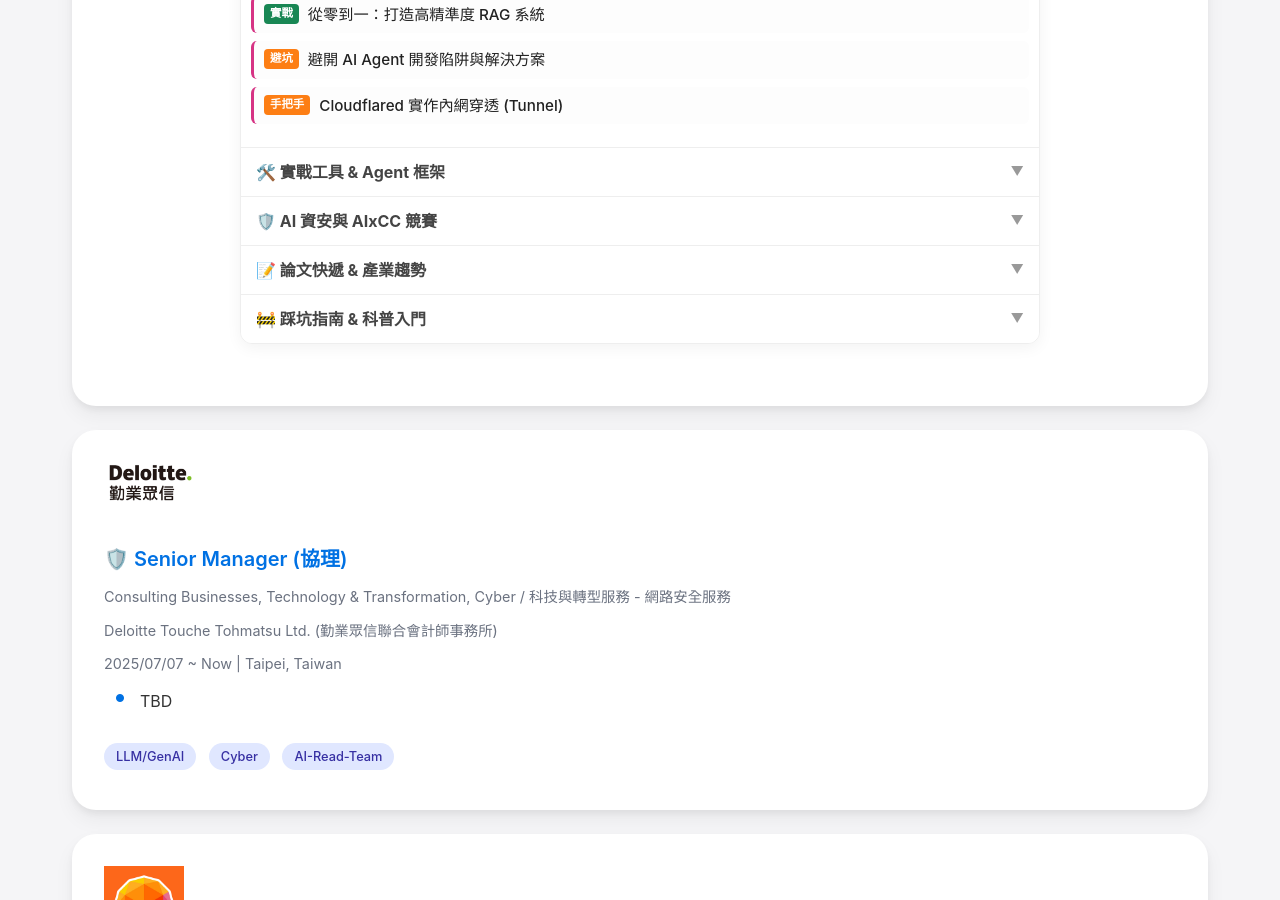
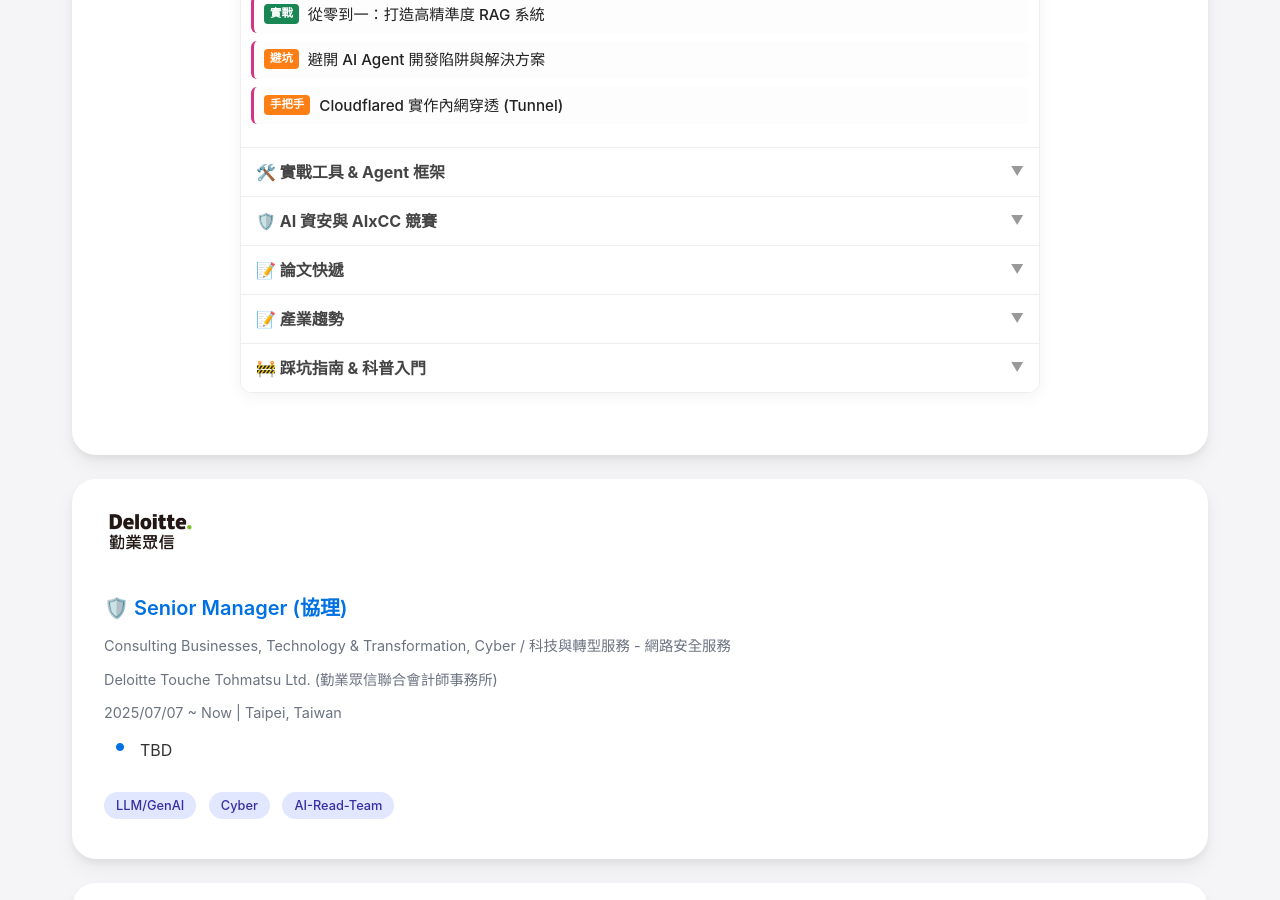
Before and after one commit to Deep-Learning-101/TonTon, a Jekyll site: the page index.html, which Jekyll copies as it is, in a window 1280 px wide and 900 px high, scrolled down 2973 px. Built offline with Jekyll 4.4.1, drawn with Linux system fonts in a browser that asks for light colours; nearby versions of some CDN libraries.

Commit message:
OpenClaw(MoltBot/Clawdbot)

```diff
--- a/index.html
+++ b/index.html
@@ -740,6 +740,7 @@
       <span class="arrow">▼</span>
     </summary>
     <div class="section-content">
+      <a href="https://deep-learning-101.github.io/Agent/OpenClaw-Moltbot.-Clawdbot" class="sidebar-link">OpenClaw(MoltBot/Clawdbot)這麼火，您焦慮嗎？</a>
       <a href="https://deep-learning-101.github.io/Blog/Dify-Coze-n8n-AutoGen-LangChain" class="sidebar-link">Dify, Coze, n8n, AutoGen 熱門框架比較</a>
       <a href="https://deep-learning-101.github.io/Blog/vLLM-Ollama-SGLang-LLaMAcpp" class="sidebar-link">推論加速：vLLM, Ollama, SGLang</a>
       <a href="https://deep-learning-101.github.io/gemini-fullstack-langgraph/FinGenAI" class="sidebar-link">Gemini + LangGraph 全端實戰</a>
@@ -763,13 +764,23 @@
 
   <details class="sidebar-section">
     <summary class="section-summary">
-      <span>📝 論文快遞 & 產業趨勢</span>
+      <span>📝 論文快遞</span>
       <span class="arrow">▼</span>
     </summary>
     <div class="section-content">
+      <a href="https://deep-learning-101.github.io/LLM/PersonaPlex" class="sidebar-link">NVIDIA PersonaPlex 全雙工語音 AI 深度技術分析</a>
       <a href="https://deep-learning-101.github.io/Paper/Chain-of-Thought" class="sidebar-link">CoT (思维鏈) is not explainability</a>
       <a href="https://deep-learning-101.github.io/Paper/2506.21521_Potemkin-Understanding" class="sidebar-link">arXiv: Potemkin Understanding in LLMs</a>
       <a href="https://deep-learning-101.github.io/Paper/2502.04644_Oxford_Agentic-Reasoning.html" class="sidebar-link">arXiv: Agentic Reasoning</a>
+    </div>
+  </details>
+
+    <details class="sidebar-section">
+    <summary class="section-summary">
+      <span>📝 產業趨勢</span>
+      <span class="arrow">▼</span>
+    </summary>
+    <div class="section-content">
       <a href="https://deep-learning-101.github.io/Blog/AIFinTech" class="sidebar-link">💰 GenAI 在金融產業的應用分析</a>
       <a href="https://deep-learning-101.github.io/Blog/robot" class="sidebar-link">🤖 2025 趨勢：AI Robot 陪伴型機器人</a>
     </div>
```
